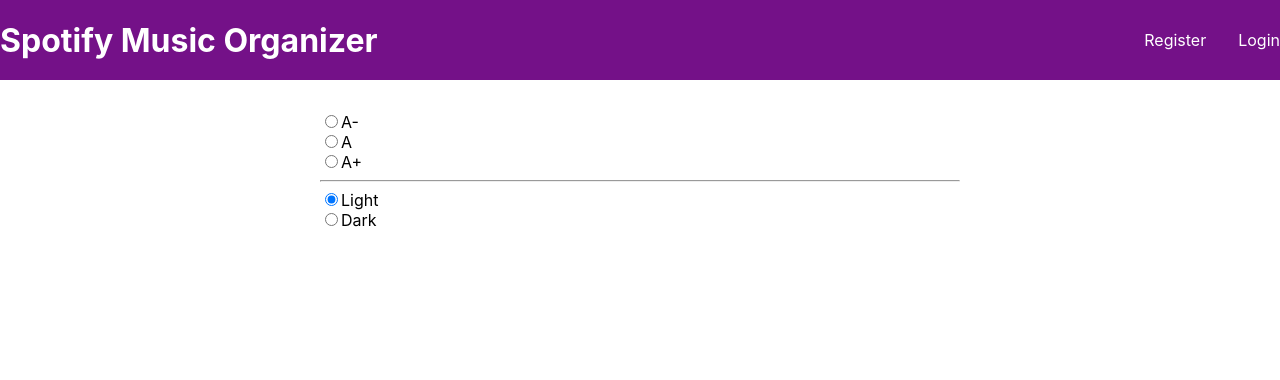
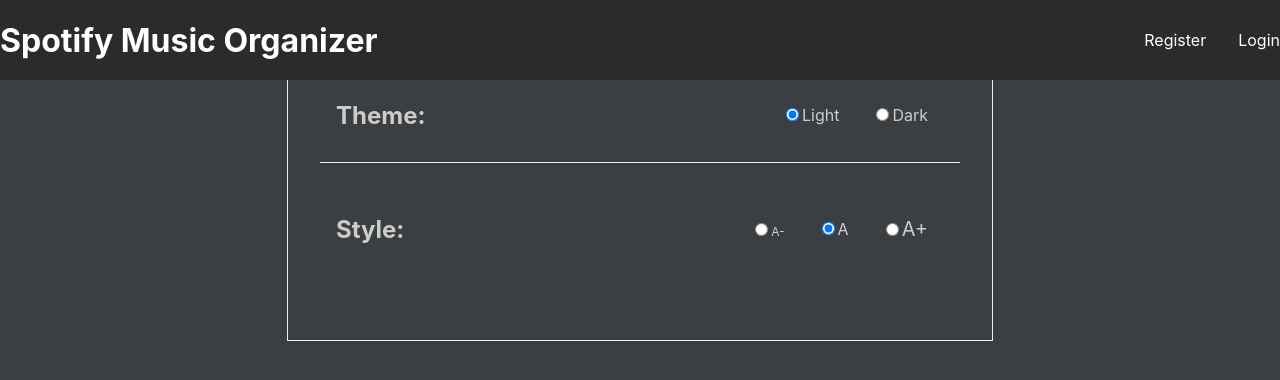
Before and after one commit to sammierosado/liftoff-group-3, a React (Create React App) app in the folder src/main/react-app-brainyBunch/: page /setting in a window 1280 px wide. Shown: the top 380 px of the page. Built offline with nearby package versions, Linux system fonts and the light colour scheme.

Commit message:
user mode and style changes

```diff
--- a/src/main/react-app-brainyBunch/src/components/Setting.js
+++ b/src/main/react-app-brainyBunch/src/components/Setting.js
@@ -1,70 +1,82 @@
 import React, { useEffect, useState } from "react";
 import Navigation from "./Navigation";
+
 import "../css/setting.css";
 
-const Setting = () => {
+const Settings = () => {
   const darkMode = localStorage.getItem("spotify-mode");
-
   const fontSize = localStorage.getItem("spotify-font-size");
 
-  const [isFontSize, setIsFontSize] = useState(fontSize);
-  const [checkedValue, setCheckedValue] = useState(
-    isFontSize ? isFontSize : "fsNormal"
+  const [themeCheckedValue, setThemeCheckedValue] = useState(
+    darkMode === "dark" ? "dark" : "light"
   );
-  const [isDarkMode, setIsDarkMode] = useState(darkMode);
-  const [modeCheckedValue, setModeCheckedValue] = useState(
-    isDarkMode === "true" ? "dark" : "light"
+  const [styleCheckedValue, setStyleCheckedValue] = useState(
+    fontSize ? fontSize : "fsNormal"
   );
 
+  const themeHandler = (event) => {
+    localStorage.setItem("spotify-mode", event.target.value);
+
+    setThemeCheckedValue(event.target.value);
+  };
+
+  const fontSizeHandler = (event) => {
+    localStorage.setItem("spotify-font-size", event.target.value);
+
+    setStyleCheckedValue(event.target.value);
+  };
+
   useEffect(() => {
-    var bodyClasses = darkMode === "true" ? "dark" : "";
-    bodyClasses = bodyClasses + " " + (fontSize ? isFontSize : "fsNormal");
+    var bodyClasses =
+      (darkMode === "light" ? "" : "dark") +
+      " " +
+      (fontSize ? fontSize : "fsNormal");
 
     document.body.className = bodyClasses;
   });
 
-  const fontSizeHandler = (event) => {
-    console.log(event.target.value);
-    localStorage.setItem("spotify-font-size", event.target.value);
-
-    var bodyClasses = darkMode === "true" ? "dark" : "";
-    bodyClasses = bodyClasses + " " + event.target.value;
-
-    setCheckedValue(event.target.value);
-
-    setIsFontSize(event.target.value);
-  };
-
-  const modeHandler = (event) => {
-    setIsDarkMode(event.target.value === "dark");
-
-    if (event.target.checked) {
-      localStorage.setItem("spotify-mode", event.target.value);
-
-      var bodyClasses = fontSize ? fontSize : "fsNormal";
-      bodyClasses = bodyClasses + " " + event.target.value;
-      document.body.className = bodyClasses;
-    } else {
-      localStorage.removeItem("spotify-mode");
-
-      document.body.className = fontSize ? fontSize : "fsNormal";
-    }
-
-    setModeCheckedValue(event.target.value);
-  };
-
   return (
-    <div>
+    <div className="settings">
       <Navigation />
-      <div className="settings">
-        <div className="radioGroup" onChange={fontSizeHandler}>
+      <div className="row">
+        <div className="setting-label">
+          <h2>Theme:</h2>
+        </div>
+        <div className="modeRadioGroup" onChange={themeHandler}>
+          <div className="light">
+            <input
+              type="radio"
+              id="theme-light"
+              name="theme"
+              value="light"
+              defaultChecked={themeCheckedValue === "light"}
+            />
+            <label htmlFor="theme-light">Light</label>
+          </div>
+          <div className="dark">
+            <input
+              type="radio"
+              id="theme-dark"
+              name="theme"
+              value="dark"
+              defaultChecked={themeCheckedValue === "dark"}
+            />
+            <label htmlFor="theme-dark">Dark</label>
+          </div>
+        </div>
+      </div>
+      <div className="row">
+        <div className="setting-label">
+          <h2>Style:</h2>
+        </div>
+        <div className="fontRadioGroup" onChange={fontSizeHandler}>
           <div className="small">
             <input
               type="radio"
               id="option-one"
-              name="selector"
+              name="fontStyle"
               value="fsSmall"
-              checked={checkedValue === "fsSmall"}
+              defaultChecked={styleCheckedValue === "fsSmall"}
             />
             <label htmlFor="option-one">A-</label>
           </div>
@@ -72,49 +84,21 @@
             <input
               type="radio"
               id="option-two"
-              name="selector"
+              name="fontStyle"
               value="fsNormal"
-              checked={checkedValue === "fsNormal"}
+              defaultChecked={styleCheckedValue === "fsNormal"}
             />
-            <label htmlFor="option-two">A</label>
+            <label htmlFor="option-two">A </label>
           </div>
           <div className="big">
             <input
               type="radio"
               id="option-three"
-              name="selector"
+              name="fontStyle"
               value="fsBig"
-              checked={checkedValue === "fsBig"}
+              defaultChecked={styleCheckedValue === "fsBig"}
             />
-            <label htmlFor="option-three" className="big">
-              A+
-            </label>
-          </div>
-        </div>
-        <hr />
-        {/* // theme  changes*/}
-        <div className="modeRadioGroup" onChange={modeHandler}>
-          <div className="light">
-            <input
-              type="radio"
-              id="mode-light"
-              name="selector"
-              value="light"
-              checked={modeCheckedValue === "light"}
-            />
-            <label htmlFor="mode-light">Light</label>
-          </div>
-          <div className="dark">
-            <input
-              type="radio"
-              id="mode-dark"
-              name="selector"
-              value="dark"
-              checked={modeCheckedValue === "dark"}
-            />
-            <label htmlFor="mode-dark" className="dark">
-              Dark
-            </label>
+            <label htmlFor="option-three">A+</label>
           </div>
         </div>
       </div>
@@ -122,4 +106,4 @@
   );
 };
 
-export default Setting;
+export default Settings;
--- a/src/main/react-app-brainyBunch/src/css/navigation.css
+++ b/src/main/react-app-brainyBunch/src/css/navigation.css
@@ -7,7 +7,7 @@
   display: flex;
   justify-content: space-between;
   align-items: center;
-  background: #741188;
+  background: var(--header-color);
   padding: 2 3rem;
 }
 
--- a/src/main/react-app-brainyBunch/src/css/setting.css
+++ b/src/main/react-app-brainyBunch/src/css/setting.css
@@ -3,54 +3,63 @@
   max-width: 40rem;
   margin: 2rem auto;
   padding: 2rem;
-    margin-top: 80px;
+  border: 1px solid #eee;
 }
 
-.row {
-    margin: 1rem 0;
+.settings .row {
+  margin: 1rem 0 2rem;
+  padding: 0 1rem 0.75rem 1rem;
   display: flex;
   align-items: center;
-    /* flex-direction: column; */
+  justify-content: space-between;
+  border-bottom: 1px solid #eee;
 }
 
-.row .label,
-.row .value {
+.settings .row:last-child {
+  border-bottom: none;
+}
+
+.settings .row .label,
+.settings .row .value {
   display: block;
 }
 
-.row .label {
+.settings .row .label {
   flex: 1;
   font-weight: bold;
 }
 
-.row .value {
+.settings .row .value {
   flex: 3;
   padding: 0.35rem 0.35rem;
 }
 
-.optionText {
+.settings .modeRadioGroup,
+.settings .fontRadioGroup {
+  display: inline-flex;
+  align-items: center;
+}
+
+.settings .modeRadioGroup div,
+.settings .fontRadioGroup div {
+  padding: 0.5rem 1rem;
+}
+
+.settings .fontRadioGroup .small {
+  font-size: 12px;
+}
+
+.settings .fontRadioGroup .normal {
+  font-size: 16px;
+}
+
+.settings .fontRadioGroup .big {
+  font-size: 20px;
+}
+
+.settings .optionText {
   font-size: 12px;
   font-weight: bold;
   padding: 0 0.75rem;
   margin: 0;
 }
-.toggle {
-    cursor: pointer;
-    display: inline-block;
-}
-
-.toggleSwitch {
-    display: inline-block;
-    background: #28292c;
-    border-radius: 16px;
-    width: 58px;
-    height: 32px;
-    position: relative;
-    vertical-align: middle;
-    transition: background 0.25s;
-}
-
-.toggleCheckbox {
-    position: absolute;
-    visibility: hidden;
-}
--- a/src/main/react-app-brainyBunch/src/index.css
+++ b/src/main/react-app-brainyBunch/src/index.css
@@ -1,14 +1,42 @@
+:root {
+  --font-color-light: #28292c;
+  --font-color-dark: #ccc;
+
+  --header-color-light: #741188;
+  --header-color-dark: #2b2b2b;
+
+  --body-background-light: #fff;
+  --body-background-dark: #3c3f41;
+}
+
 body {
   margin: 0;
-  font-family: -apple-system, BlinkMacSystemFont, 'Segoe UI', 'Roboto', 'Oxygen',
-    'Ubuntu', 'Cantarell', 'Fira Sans', 'Droid Sans', 'Helvetica Neue',
+  font-family: -apple-system, BlinkMacSystemFont, "Segoe UI", "Roboto", "Oxygen",
+    "Ubuntu", "Cantarell", "Fira Sans", "Droid Sans", "Helvetica Neue",
     sans-serif;
   -webkit-font-smoothing: antialiased;
   -moz-osx-font-smoothing: grayscale;
+  margin: 0;
+  /* background-color: #fff; */
+  background-color: var(--body-background-light);
+  --bg-color: var(--body-background-light);
+  /* height: 100vw; */
+  color: var(--font-color-light);
+  --primary-color: var(--light);
+  --header-color: var(--header-color-light);
+}
+
+body.dark {
+  /* background-color: #3C3F41; */
+  background-color: var(--body-background-dark);
+  --bg-color: var(--body-background-dark);
+  color: var(--font-color-dark);
+  --header-color: var(--header-color-dark);
+  --primary-color: #2b2b2b;
 }
 
 code {
-  font-family: source-code-pro, Menlo, Monaco, Consolas, 'Courier New',
+  font-family: source-code-pro, Menlo, Monaco, Consolas, "Courier New",
     monospace;
 }
 
```
Lines whose indentation alone changed are shown as unchanged.
